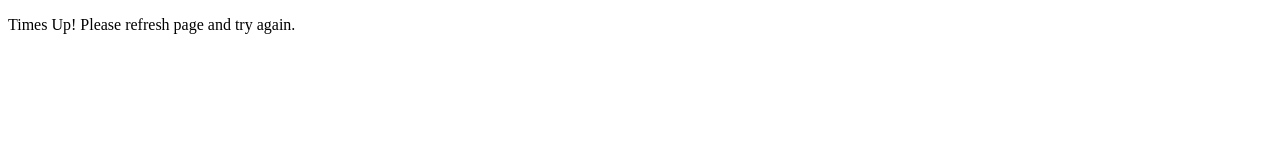
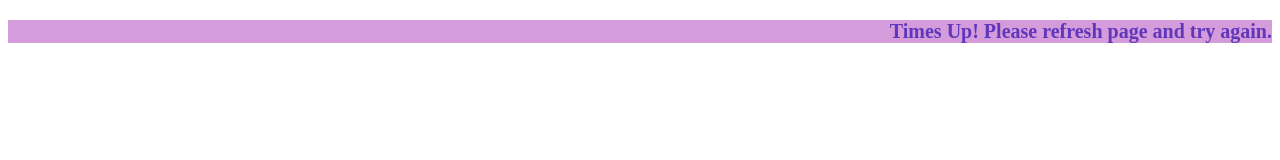
Before and after one commit to Nikitaaa95/Timed-Test, a plain HTML site: page index.html in a window 1280 px wide. Drawn offline with Linux system fonts and the light colour scheme.

Commit message:
Add end of timer alert

```diff
--- a/assets/css/style.css
+++ b/assets/css/style.css
@@ -1,4 +1,19 @@
+:root {
+    --purple: #6037ba;
+    --pink: rgb(212, 156, 218);
+  }
+
 .time {
     font-size: 20px;
-    color:purple;
+    color:var(--purple);
 }
+
+.header {
+    background-color:var(--pink);
+}
+
+.alert {
+    font-size: 20px;
+    color:var(--purple);
+    font-weight: bold;
+}
--- a/assets/js/script.js
+++ b/assets/js/script.js
@@ -2,7 +2,7 @@ var timeEl = document.querySelector(".time");
 
 var mainEl = document.getElementById("main");
 
-var secondsLeft = 1;
+var secondsLeft = 3;
 
   function setTime() {
     var timerInterval = setInterval(function() {
@@ -19,7 +19,8 @@ var secondsLeft = 1;
   function sendcomplete() {
     timeEl.textContent = " ";
     var endalert = document.createElement("p");
-    endalert.setAttribute =""
+    endalert.setAttribute("class","alert");
+    endalert.setAttribute("style","text-align:right")
     endalert.innerHTML += 'Times Up! Please refresh page and try again.';
     mainEl.appendChild(endalert);
 
--- a/index.html
+++ b/index.html
@@ -14,9 +14,9 @@
     <title>Timed Test</title>
   </head>
   <body>
-    <div class="Header">
+    <section class="header">
         <h1 class="time" style="text-align:right;"></h1>
         <div id="main"></div>
-    </div>
+    </section>
     <script src="assets/js/script.js"></script>
   </body>
```
